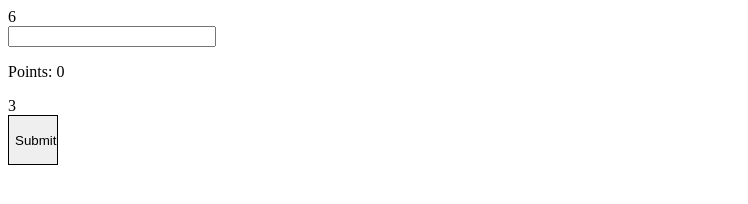
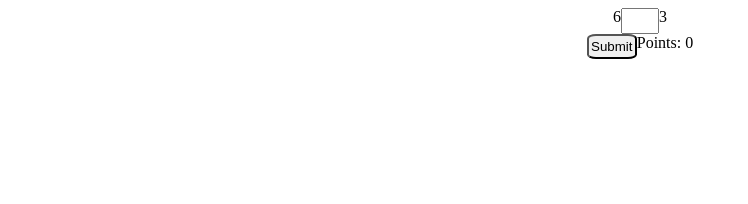
Before and after one commit to caellex/Krokodille-spillet, a plain HTML site: page index.html in a window 1280 px wide. Shown: the whole page, without its empty margins (0-748 px from the left). Drawn offline with Linux system fonts and the light colour scheme.

Commit message:
added flex for layout - fixed input

```diff
--- a/CSS/style.css
+++ b/CSS/style.css
@@ -1,5 +1,24 @@
 button{
 width: 50px;
-height: 50px;
-border: solid black 0.2px;
+height: 25px;
+border-radius: 18%;
+text-align: center;
+
+padding:1px ;
 }
+
+#mainContainer {
+    display: flex;
+    justify-content: center;
+
+  }
+#gameContainer {
+    display: flex;
+    justify-content: center;
+  }
+
+input{
+height: 20px;
+width: 30px;
+text-align: center;
+}
--- a/JavaScript/test.js
+++ b/JavaScript/test.js
@@ -35,16 +35,16 @@ function checkMathCorrect(){
         updateMath();
     } else {
         points--;
-        updateMath();
-
 
     }
+    document.getElementById("answer").value = "";
+    updateMath();
 }
 
 function failGame(){
     if(points <= -1){
     document.getElementById('mainContainer').innerHTML = /*HTML*/`
-    <div style="margin: auto auto auto; border: solid black 2px; height: 100px; width: 100px;"> You failed! Please refresh the page to try again. </div>
+    <div style="margin: auto auto auto; border: solid black 2px; height: 150px; width: 150px; text-align: center; padding: 5px;"> You failed! Please press CTRL+R to refresh your page and restart. </div>
 
     `
     }
--- a/index.html
+++ b/index.html
@@ -1,23 +1,29 @@
 <!DOCTYPE html>
 <html lang="en">
+
 <head>
     <meta charset="UTF-8">
     <meta name="viewport" content="width=device-width, initial-scale=1.0">
     <title>Document</title>
     <link rel="Stylesheet" href="CSS/style.css"
 </head>
+
 <body>
+
+        <div id="gameContainer">
+            <div id="mathRDisplay"></div>
+            <input id="answer" type="text" maxlength="1"></input>
+            <div id="mathRDisplay2"></div>
+        </div>
     <div id="mainContainer">
-    <div id="mathRDisplay"></div>
-    <input style="height: 15px; width: 200px;" id="answer" type="text"></input><p id="Response"></p>
-    <div id="mathRDisplay2"></div>
-    <button onclick="checkMathCorrect()">Submit</button>
-</div>
-
+        <button onclick="checkMathCorrect()">Submit</button>
+        <div id="Response"></div>
+    </div>
 
 
 
 
     <script src="JavaScript/test.js"></script>
 </body>
+
 </html>
```
